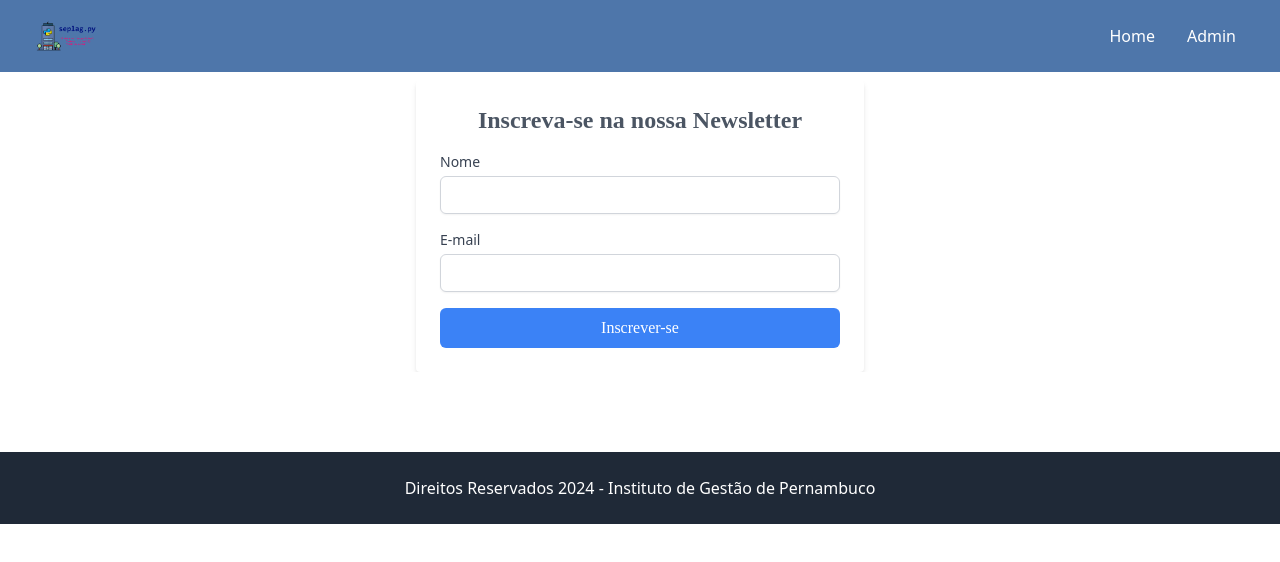
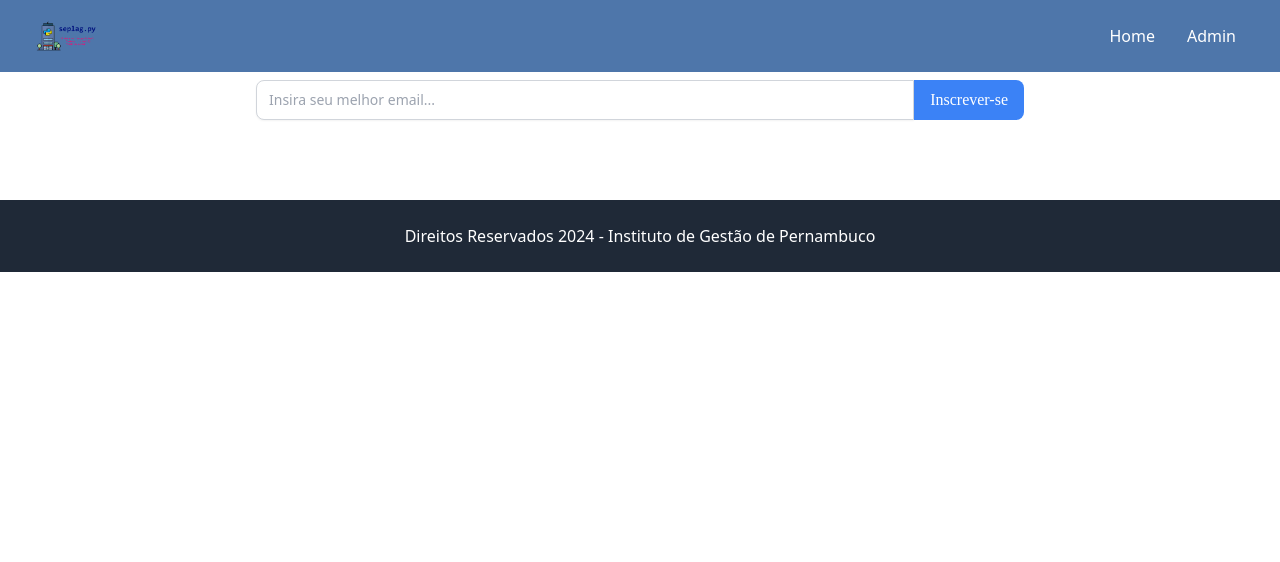
Before and after one commit to DadosGovPE/seplag.py, a React (Vite) app in the folder web/: page /newsletter in a window 1280 px wide. Shown: the top 562 px of the page. Built offline with nearby package versions, Linux system fonts and the light colour scheme.

Commit message:
update: Finish hero in home

```diff
--- a/web/src/components/newsLetter.tsx
+++ b/web/src/components/newsLetter.tsx
@@ -19,7 +19,6 @@ export default function NewsLetter() {
     setMessage('');
 
     try {
-
       await api.post('/newsletter_subscribe', {
         email: formData.email,
         nome: formData.name
@@ -43,7 +42,7 @@ export default function NewsLetter() {
 
   if (loading) {
     return (
-      <div className="flex items-center justify-center min-h-screen ">
+      <div className="flex items-center justify-center min-h-screen">
         <div className="text-blue-500 text-lg font-semibold">Carregando...</div>
       </div>
     );
@@ -51,7 +50,7 @@ export default function NewsLetter() {
 
   if (submitted) {
     return (
-      <div className="flex flex-col items-center justify-center min-h-screen  ">
+      <div className="flex flex-col items-center justify-center min-h-screen">
         <div className="max-w-md w-full p-6 bg-green-100 border border-green-300 rounded shadow-md">
           <h2 className="text-2xl font-bold mb-4 text-green-700">Obrigado por se inscrever!</h2>
           <p className="mb-4 text-green-600">Você foi adicionado à nossa lista de newsletter com sucesso.</p>
@@ -67,44 +66,28 @@ export default function NewsLetter() {
   }
 
   return (
-    <div className="rounded flex items-center justify-center h-full overflow-hidden bg-cover bg-center bg-no-repeat bg-opacity-35">
-      <div className="max-w-md w-full p-6 bg-white shadow-md rounded">
-        <h2 className="text-2xl font-extrabold mb-4 text-gray-600 text-center" style={{fontFamily:"Snell Roundhand, cursive"}}>Inscreva-se na nossa Newsletter</h2>
+    <div className="flex items-center justify-center bg-cover bg-center bg-no-repeat bg-opacity-35 ">
         {message && <p className="mb-4 text-red-500">{message}</p>}
-        <form onSubmit={handleSubmit} className="space-y-4">
-          <div>
-            <label htmlFor="name" className="block text-sm font-medium text-gray-700">Nome</label>
+        <form onSubmit={handleSubmit} className="flex w-3/5 ">
           <input
-              type="text"
-              id="name"
-              name="name"
-              value={formData.name}
-              onChange={handleChange}
-              required
-              className="mt-1 block w-full px-3 py-2 border border-gray-300 rounded-md shadow-sm focus:outline-none focus:ring-1 focus:ring-blue-500 sm:text-sm"
-            />
-          </div>
-          <div>
-            <label htmlFor="email" className="block text-sm font-medium text-gray-700">E-mail</label>
-            <input
+            placeholder='Insira seu melhor email...'
             type="email"
             id="email"
             name="email"
             value={formData.email}
             onChange={handleChange}
             required
-              className="mt-1 block w-full px-3 py-2 border border-gray-300 rounded-md shadow-sm focus:outline-none focus:ring-1 focus:ring-blue-500 sm:text-sm"
+            className=" flex-grow px-3 py-2 border text-black border-gray-300 rounded-s-lg shadow-sm focus:outline-none focus:ring-1 focus:ring-blue-500 sm:text-sm"
           />
-          </div>
           <button
             type="submit"
-            className="w-full bg-blue-500 text-white px-4 py-2 rounded-md hover:bg-blue-600 transition-colors duration-300"
-            style={{fontFamily:"Snell Roundhand, cursive"}}
+            className="px-4 py-2 bg-blue-500 text-white rounded-e-lg hover:bg-blue-600 transition-colors duration-300"
+            style={{ fontFamily: "Snell Roundhand, cursive" }}
           >
             Inscrever-se
           </button>
         </form>
-      </div>
+
       </div>
   );
 }
--- a/web/src/pages/admin/admin-agendamento/admin-agendamento.tsx
+++ b/web/src/pages/admin/admin-agendamento/admin-agendamento.tsx
@@ -1,5 +1,6 @@
 import { useState, useRef, ChangeEvent } from 'react';
 import { api } from '../../../service/api';
+import {motion} from 'framer-motion'
 
 interface Appointment {
   id: string;
@@ -199,28 +200,33 @@ const AdminAgendamento = () => {
     .replace('{{meetingTitle}}', meetingTitle);
 
   return (
-    <div className='p-2 m-10 '>
+    <div className='p-2 m-10'>
       <div className="bg-gray-800 text-white flex justify-around rounded p-4 mb-5">
-        <button
+      <motion.button
         className={`p-2 rounded ${activeSection === 'schedule' ? 'bg-blue-500' : ''}`}
         onClick={() => setActiveSection('schedule')}
+        whileHover={{ scale: 1.1, opacity: 0.8 }}
+        whileTap={{ scale: 0.9 }}
+        transition={{ duration: 0.3 }}
       >
         Agendar
-        </button>
-        <button
+      </motion.button>
+      <motion.button
         className={`p-2 rounded ${activeSection === 'appointments' ? 'bg-blue-500' : ''}`}
         onClick={() => {
           setActiveSection('appointments');
           viewScheduledAppointments();
         }}
+        whileHover={{ scale: 1.1, opacity: 0.8 }}
+        whileTap={{ scale: 0.9 }}
+        transition={{ duration: 0.3 }}
       >
         Agendamentos
-        </button>
+      </motion.button>
     </div>
       <div className="flex p-4 justify-center gap-10 bg-white border border-gray-200">
         {activeSection === 'schedule' && (
           <div className="w-1/2 p-5 my-2 border border-gray-300 rounded-md flex flex-col justify-around">
-
           <div>
 
             <label htmlFor="date_agendamento" className="block text-sm font-medium text-gray-700 mb-2">
@@ -280,7 +286,7 @@ const AdminAgendamento = () => {
           <div>
 
             <button
-              className="w-full bg-blue-500 text-white p-2 rounded-md"
+              className="w-full text-gray-500 border border-gray-400 cursor-pointer p-2 rounded-md bg-white transition-colors duration-300 hover:bg-slate-600 hover:text-white active:bg-gray-700"
               onClick={insertImageToContent}
               disabled={!imageUrl}
             >
--- a/web/src/pages/home/Home.tsx
+++ b/web/src/pages/home/Home.tsx
@@ -4,22 +4,14 @@ import { Link } from 'react-router-dom';
 export default function Home() {
 
   return (
-    <div className="min-h-screen flex flex-col">
-      <div className="flex flex-col md:flex-row bg-cover bg-center px-10 bg-[url('assets/bg.gif')] py-40">
+    <div className="min-h-screen">
+      <div className="flex justify-center text-center bg-cover bg-center bg-[url('assets/bg.gif')] pt-40 pb-28">
         <div className="md:w-1/2 mb-6 md:mb-0 text-white">
           <h2 className="text-3xl font-bold mb-4">Bem-vindo ao Seplag.py</h2>
-          <p className="text-lg mb-4">
+          <p className="text-lg mb-20">
             O Seplag.py é um encontro <s>quase</s> semanal que tem como objetivo
             difundir o conhecimento dessa linguagem entre os seplaguianos.
           </p>
-          <Link
-            to="/aulas-anteriores"
-            className="mt-4 inline-block bg-blue-500 hover:bg-blue-700 text-white font-bold py-2 px-4 rounded"
-          >
-            Aulas Anteriores
-          </Link>
-        </div>
-        <div className="md:w-1/2">
           <NewsLetter />
         </div>
       </div>
```
Lines whose indentation alone changed are shown as unchanged.
